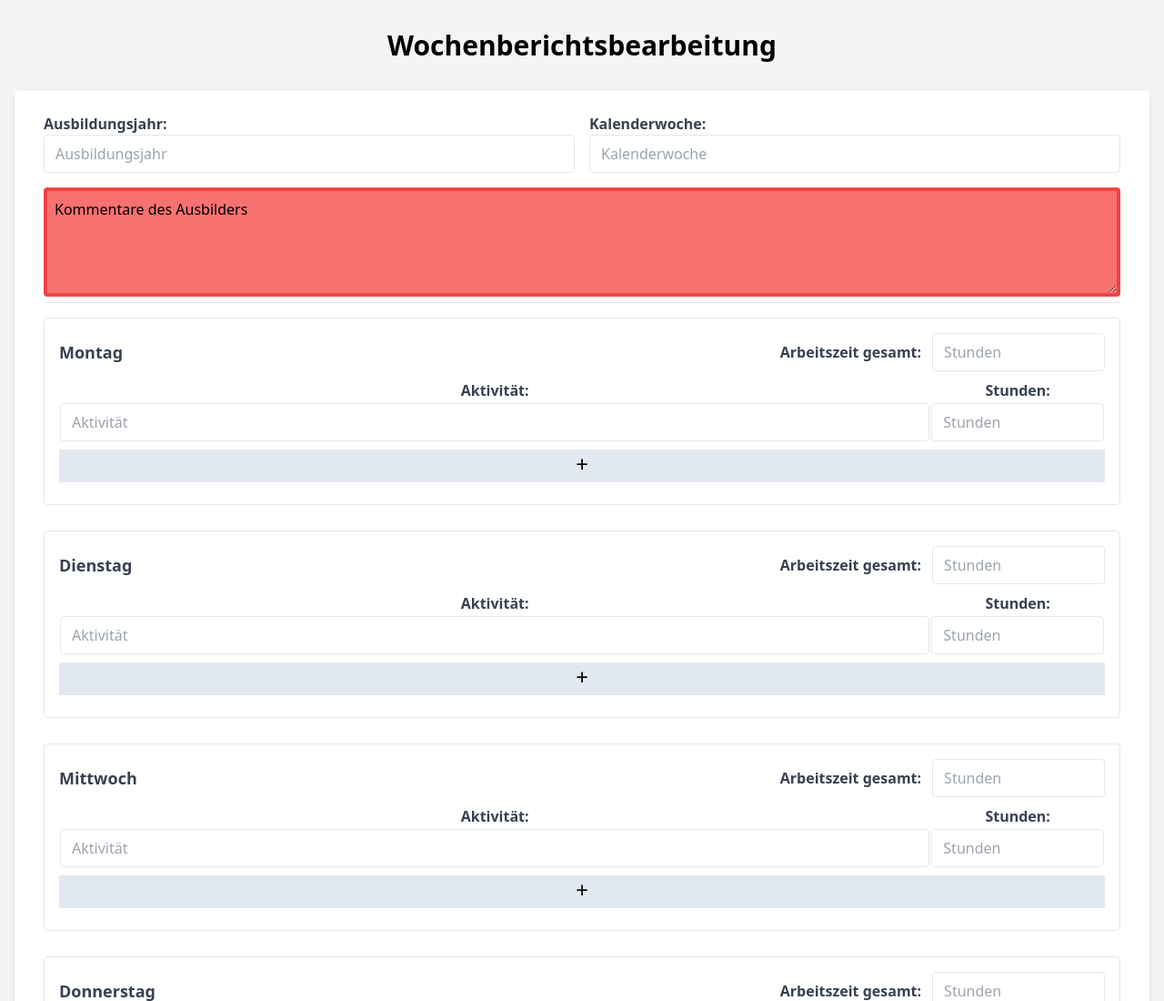
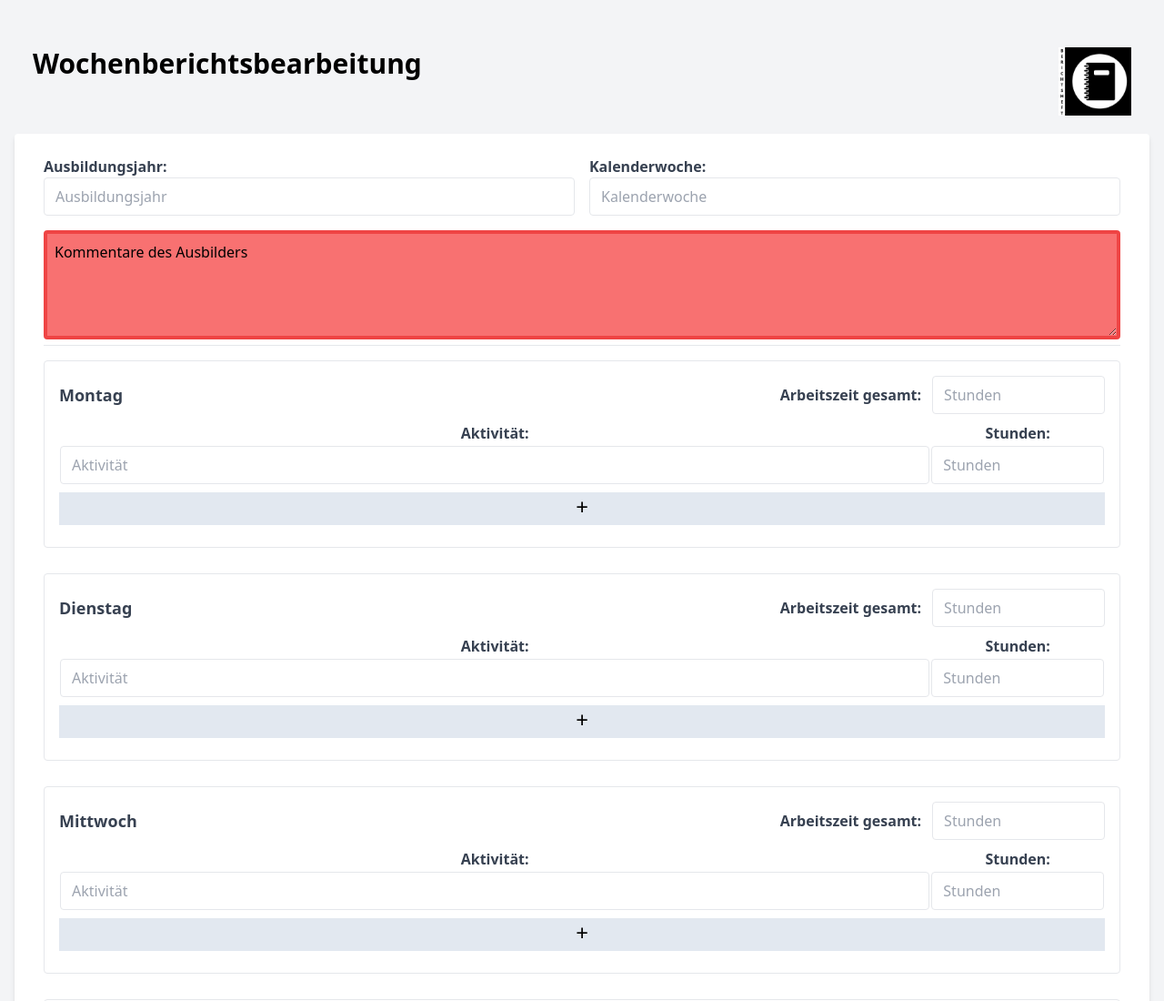
Before and after one commit to FIA-GSO/berichtsheft-coded-prototype-gruppe-c, a website: page Tristan/src/index.html in a window 1280 px wide. Shown: the top 1100 px of the page at 91% size. Drawn offline with Linux system fonts and the light colour scheme.

Commit message:
feat: Adds Logo

```diff
--- a/Tristan/src/index.html
+++ b/Tristan/src/index.html
@@ -8,8 +8,10 @@
   </head>
   <body class="bg-gray-100">
     <div class="container mx-auto px-4 py-8">
-      <h1 class="text-3xl font-bold text-center mb-8">Wochenberichtsbearbeitung</h1>
-
+      <div class="flex justify-between  m-5">
+        <h1 class=" text-3xl font-bold align">Wochenberichtsbearbeitung</h1>
+        <img width="80" src="../assets/Logo.png" />
+      </div>
       <form class="bg-white shadow-md rounded px-8 py-6">
         <div class="grid grid-cols-2 gap-4 mb-4">
           <label class="block">
```
Also changed, not shown: Tristan/assets/Logo.png (added), Tristan/src/output.css.
